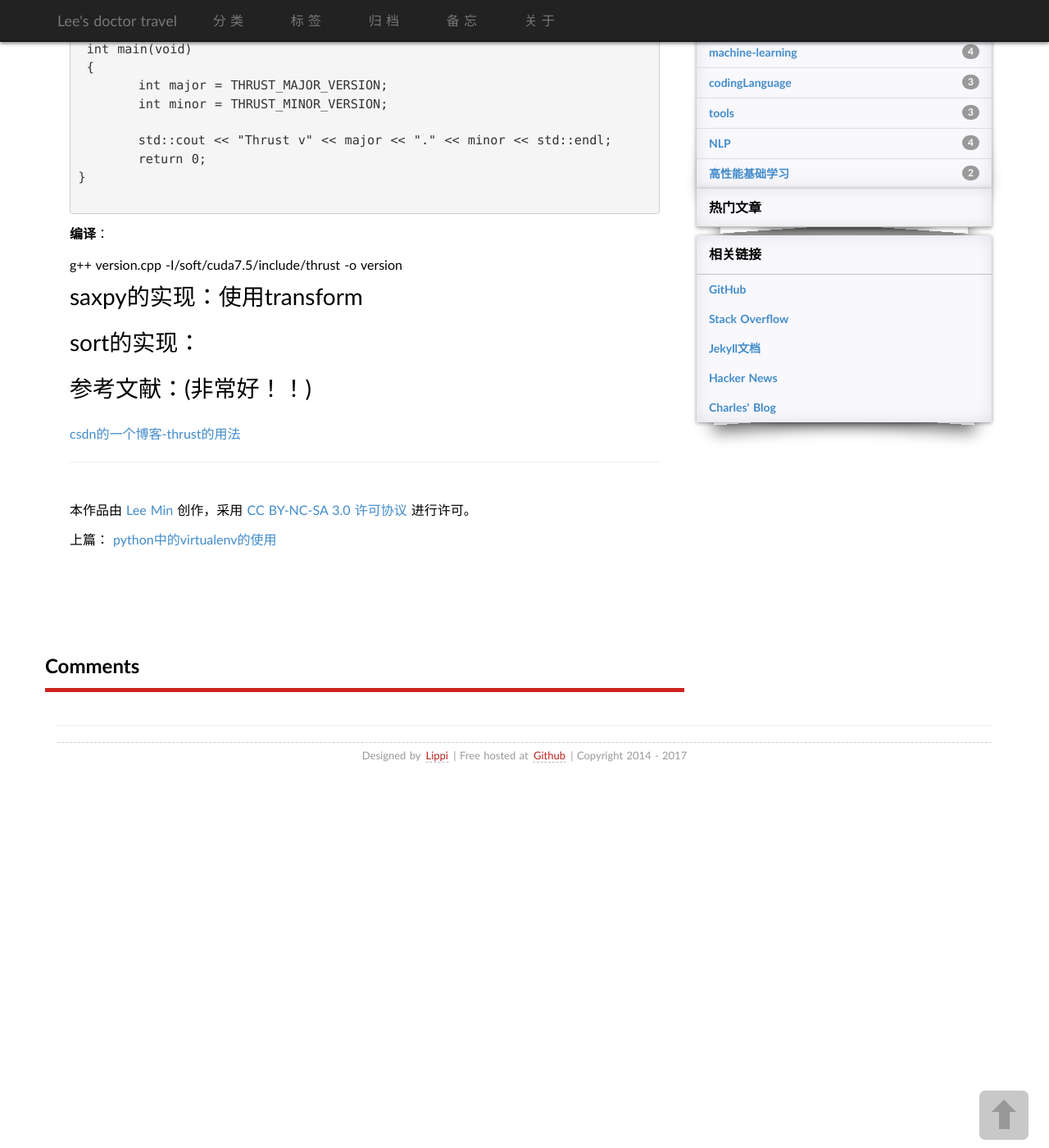
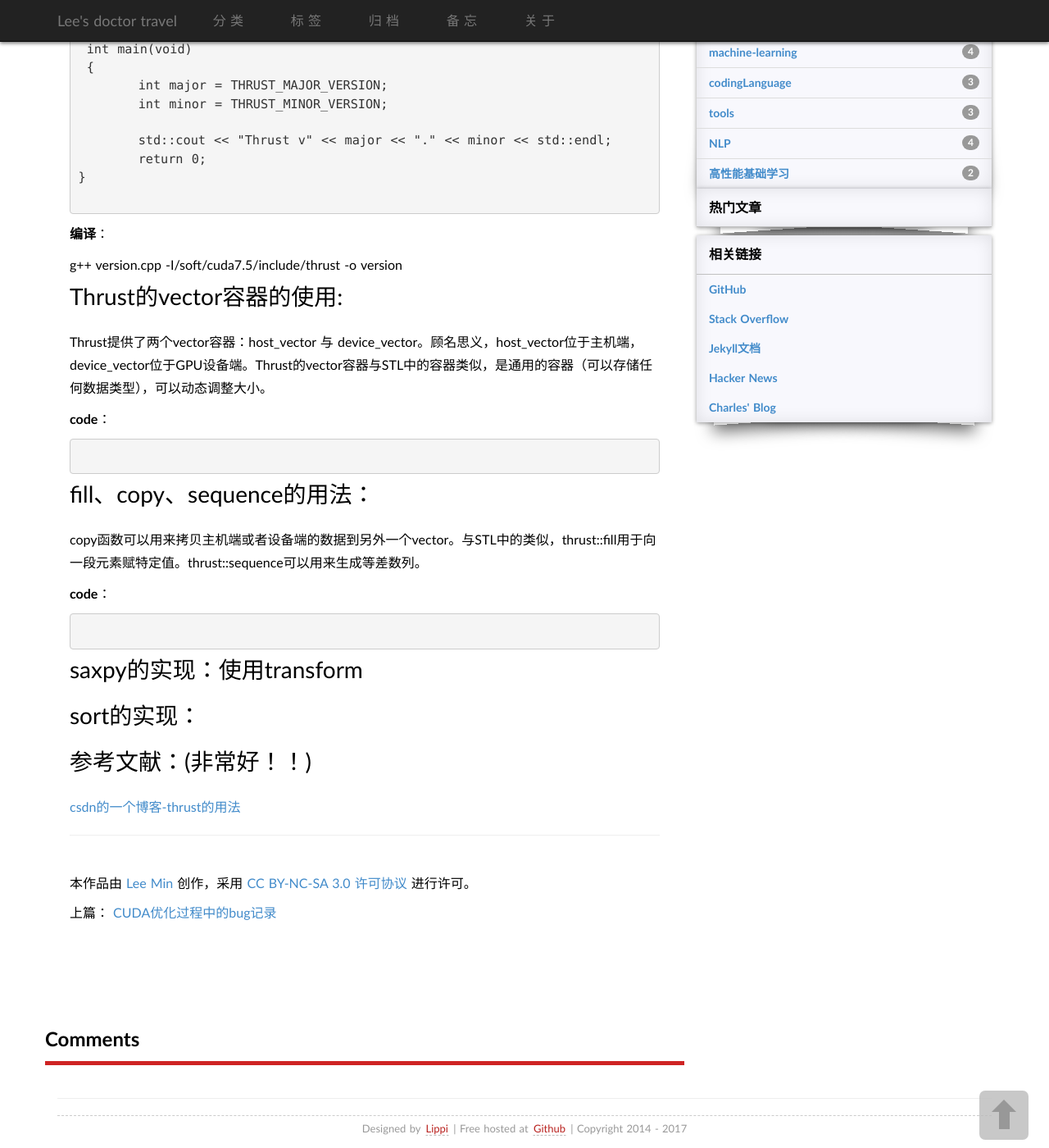
Before and after one commit to limin2015/limin2015.github.io, a Jekyll site: the page built from _posts/2017-11-27-CUDA-thrust.md, in a window 1280 px wide and 1400 px high, scrolled down 445 px. Shown: the whole window at 82% size. Built offline with Jekyll 4.4.1, drawn with Linux system fonts in a browser that asks for light colours; some web fonts are replaced; comment, search, counter and statistics services are not loaded.

Commit message:
bug-report

````diff
--- a/_posts/2017-11-27-CUDA-thrust.md
+++ b/_posts/2017-11-27-CUDA-thrust.md
@@ -39,6 +39,28 @@ Thrust库是一堆头文件（在CUDA-dir/thrust/目录下），使用时不需
 g++  version.cpp  -I/soft/cuda7.5/include/thrust -o version
 
 
+# Thrust的vector容器的使用:
+
+Thrust提供了两个vector容器：host_vector 与 device_vector。顾名思义，host_vector位于主机端，device_vector位于GPU设备端。Thrust的vector容器与STL中的容器类似，是通用的容器（可以存储任何数据类型），可以动态调整大小。
+
+**code**：
+```
+
+```
+
+
+# fill、copy、sequence的用法：
+
+copy函数可以用来拷贝主机端或者设备端的数据到另外一个vector。与STL中的类似，thrust::fill用于向一段元素赋特定值。thrust::sequence可以用来生成等差数列。
+
+**code**：
+```
+
+```
+
+
+
+
 # saxpy的实现：使用transform
 
 
````
Also changed, not shown: _posts/2017-11-27-CUDA-bug记录.md (added, +23 -0 lines).
